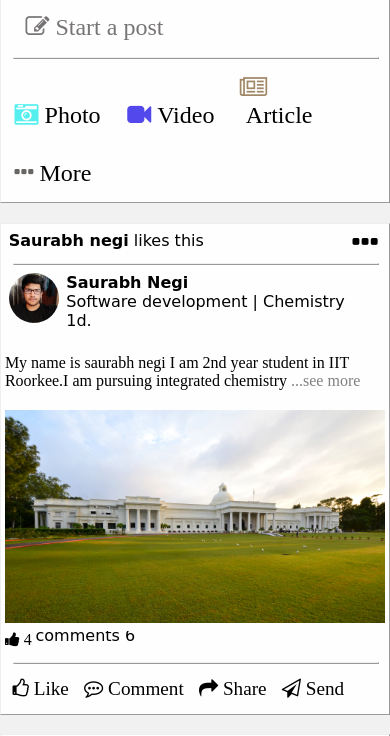
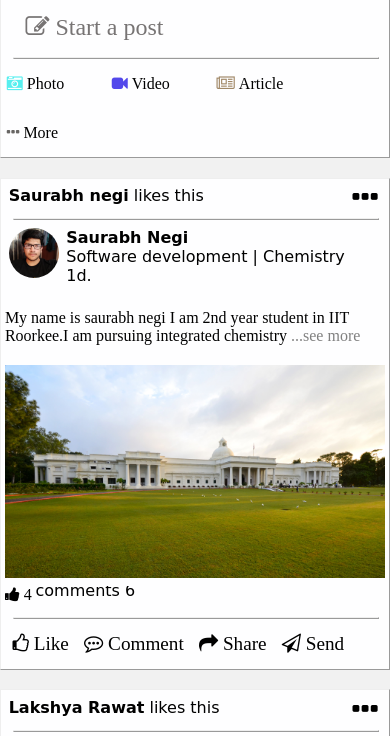
Before and after one commit to saurabhNegi187/LinkedIn_FrontPage, a plain HTML site: page index.html in a window 390 px wide. Shown: the part 55-791 px from the top of the page. Drawn offline with Linux system fonts and the light colour scheme.

Commit message:
final commit
final commit adjusting article

```diff
--- a/css/index.css
+++ b/css/index.css
@@ -246,13 +246,13 @@
             left: 2rem;
             top: 1rem;
         }
-        div.srl1 div {
+         div.srl1 div {
             width: 25%;
             display: inline-block;
-            font-size: 1.5em;
+            font-size: 1em;
             position: relative;
-            left: 2%;
-            margin: 3% 1%;
+            left: 1%;
+            margin: 3% 0%;
             padding: 1% 0.5%;
         }
     }
```
